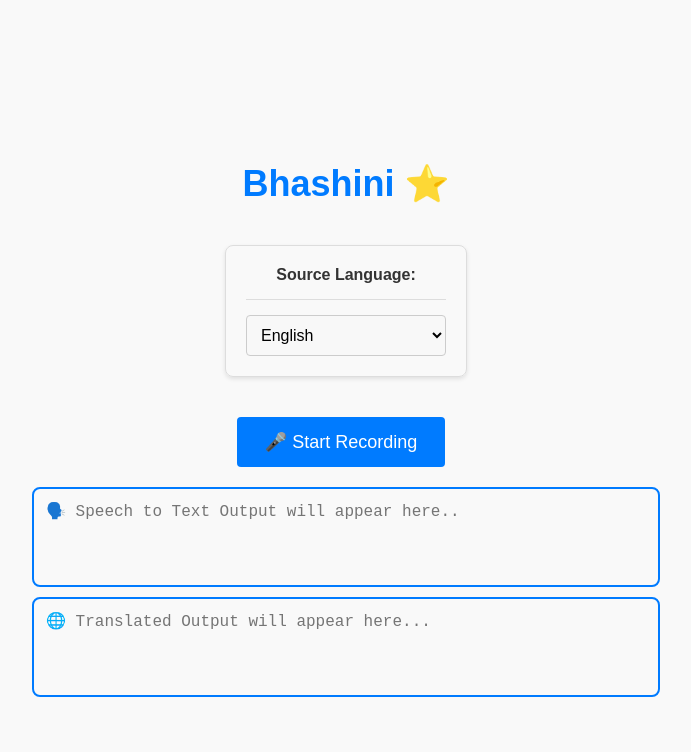
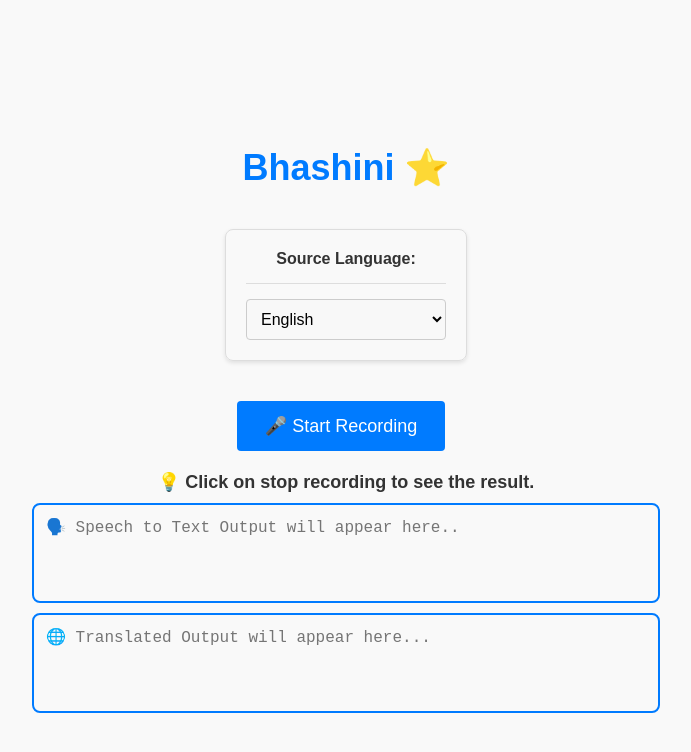
Before and after one commit to ankitkumarjha07/bhashini-poc, a React (Create React App) app: page / in a window 1280 px wide. Shown: the top 752 px of the page, without its empty margins (294-985 px from the left). Built offline with nearby package versions, Linux system fonts and the light colour scheme; what bhashini-translation would draw is missing.

Commit message:
Bhashini POC

```diff
--- a/src/ASR.js
+++ b/src/ASR.js
@@ -144,6 +144,7 @@
                     </div>
                 )}
                 <div className="text-container">
+                    <span> 💡 Click on stop recording to see the result. </span>
                     <textarea
                         className="stt"
                         placeholder="🗣️ Speech to Text Output will appear here.."
```
